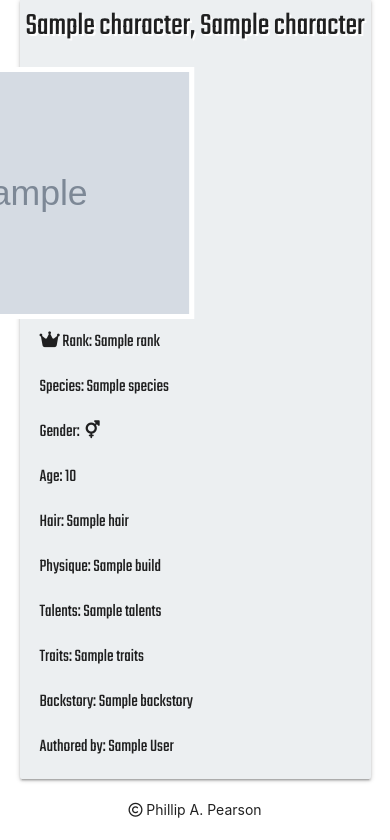
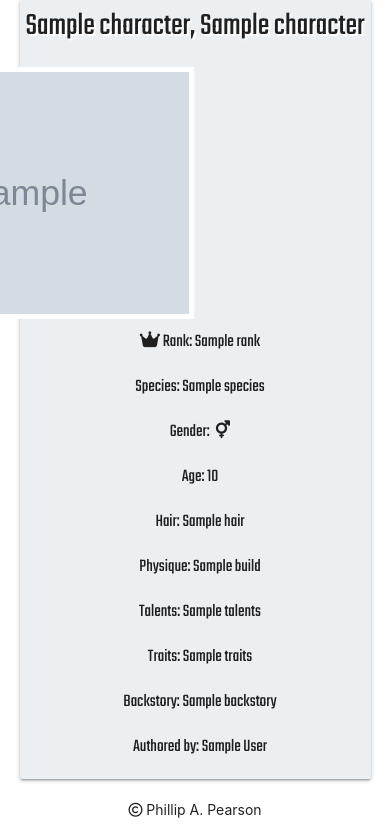
Before and after one commit to Code-Institute-Submissions/Data-Centric-Milestone-Project-6, a Flask app: page /characters in a window 390 px wide. Shown: the part 199-1039 px from the top of the page. Run offline with Flask 2, Linux system fonts and the light colour scheme; grey boxes marked "Sample" are stand-in pictures; a database or web service that is not in the repository returns one stand-in record (values such as "Sample title"); some libraries are stand-ins or nearby versions.

Commit message:
changed OCX Heaven logo in mobile view from routing to the login template, to the home template, to be consistent will all other headings and logos that also point to the home page, in mobile view changed the text-align of the  elements on the characters page to center.

```diff
--- a/static/css/styles.css
+++ b/static/css/styles.css
@@ -130,4 +130,8 @@ input, label, select, option {
         clear: both;
         text-align: center;
     }
+
+    .make-it-center-align {
+        text-align: center;
+    }
 }
--- a/templates/base.html
+++ b/templates/base.html
@@ -30,7 +30,7 @@
           </nav>
 
           <ul class="sidenav text-shadow deep-purple" id="mobile-demo">
-            <li><a class="brand-logo center-align text-shadow white-text logo-remove-margin" href="{{ url_for('login') }}"><h5>OCX HEAVEN</h5></a></li>
+            <li><a class="brand-logo center-align text-shadow white-text logo-remove-margin" href="{{ url_for('home') }}"><h5>OCX HEAVEN</h5></a></li>
             <li><a class="white-text" href="{{ url_for('create') }}">Create</a></li>
             <li><a class="white-text" href="{{ url_for('characters') }}">Characters</a></li>
             <li><a class="white-text" href="{{ url_for('login') }}">Login</a></li>
--- a/templates/characters.html
+++ b/templates/characters.html
@@ -15,7 +15,7 @@
                         <div class="image-formatting">
                             <img class="responsive-img" src="{{ character.image }}" alt="Character image not found">
                         </div>
-                        <div class="char-details">
+                        <div class="char-details make-it-center-align">
                             <p><i class="fas fa-crown"></i> Rank: {{ character.rank }}</p>
                             {% if character.species %}
                             <p>Species: {{ character.species }}</p>
```
